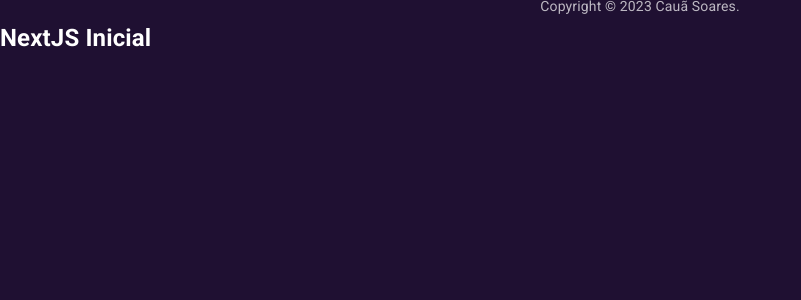
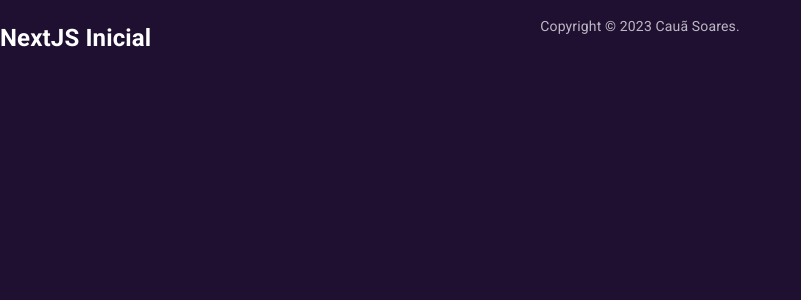
Before and after one commit to ocsoares/Auth-Form-NextJS, a Next.js app: page / in a window 1280 px wide. Shown: the top 300 px of the page, without its empty margins (0-801 px from the left). Built offline with nearby package versions, Linux system fonts and the light colour scheme.

Commit message:
style: change copyright component marginBottom

```diff
--- a/src/app/layout.tsx
+++ b/src/app/layout.tsx
@@ -28,7 +28,7 @@ export default function RootLayout({ children }: PropsWithChildren) {
               bottom: 0,
               left: 0,
               right: 0,
-              marginBottom: "40px",
+              marginBottom: "20px",
             }}
           >
             Copyright © {new Date().getFullYear()} Cauã Soares.
```
